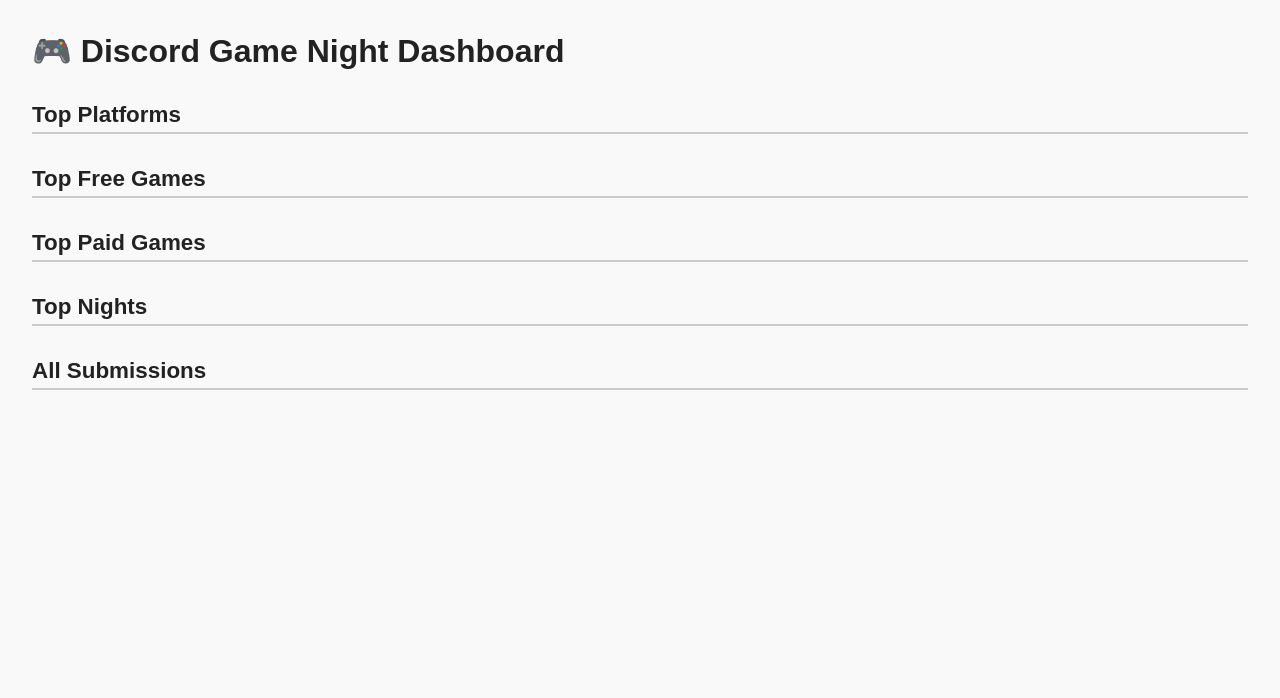
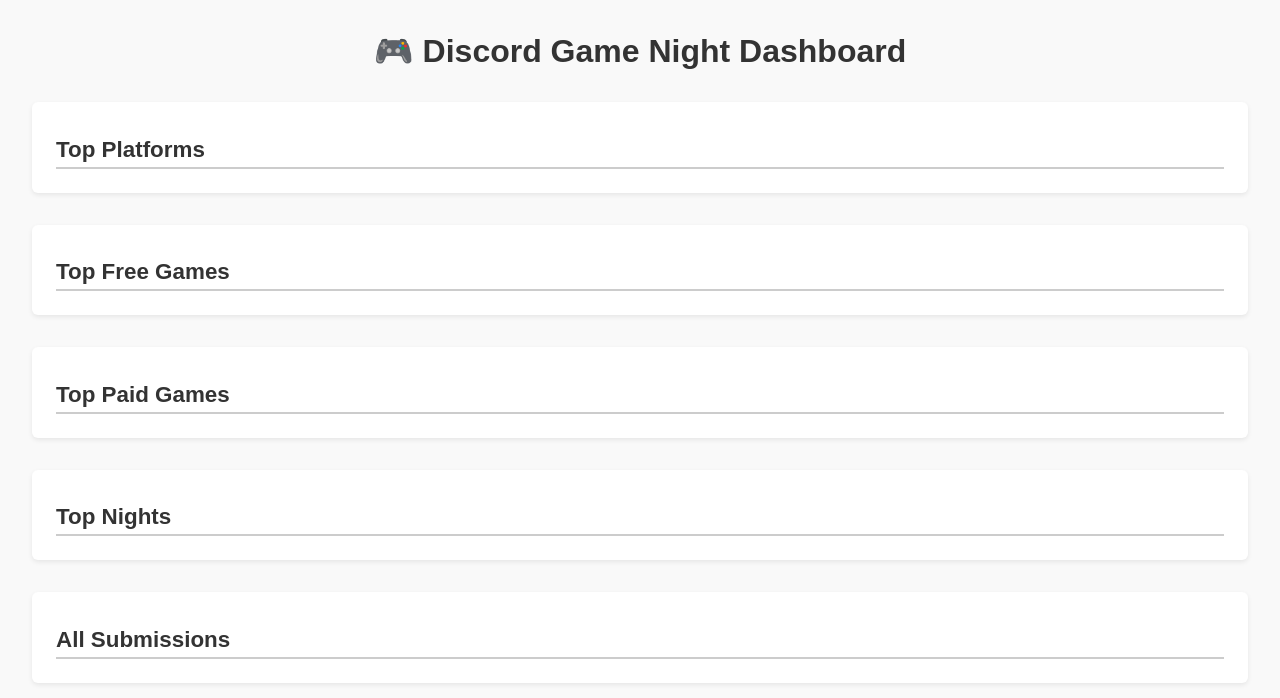
Before and after one commit to SkellyRen/Discord-Game-Night, a website: page dashboard.html in a window 1280 px wide. Drawn offline with Linux system fonts and the light colour scheme; no server answers.

Commit message:
Update dashboard.html

```diff
--- a/dashboard.html
+++ b/dashboard.html
@@ -12,39 +12,47 @@
       color: #333;
     }
 
-    h1, h2 {
-      color: #222;
-    }
-
     h1 {
       font-size: 2rem;
-      margin-bottom: 1rem;
+      margin-bottom: 2rem;
+      text-align: center;
     }
 
     h2 {
-      margin-top: 2rem;
       font-size: 1.4rem;
+      margin-bottom: 0.5rem;
       border-bottom: 2px solid #ccc;
       padding-bottom: 0.25rem;
+    }
+
+    .card {
+      background-color: #fff;
+      border-radius: 6px;
+      box-shadow: 0 2px 5px rgba(0,0,0,0.08);
+      padding: 1rem 1.5rem;
+      margin-bottom: 2rem;
     }
 
     ul {
       list-style: none;
       padding: 0;
-      margin: 0.5rem 0 1rem 0;
+      margin: 0.5rem 0 0 0;
     }
 
     ul li {
-      padding: 0.3rem 0;
+      padding: 0.35rem 0;
       border-bottom: 1px solid #eee;
+    }
+
+    .table-container {
+      overflow-x: auto;
     }
 
     table {
       width: 100%;
       border-collapse: collapse;
-      margin-top: 1rem;
+      margin-top: 0.5rem;
       background-color: white;
-      box-shadow: 0 0 5px rgba(0,0,0,0.05);
     }
 
     th, td {
@@ -55,11 +63,14 @@
 
     th {
       background-color: #f0f0f0;
-      font-weight: bold;
+    }
+
+    tr:nth-child(even) {
+      background-color: #f9f9f9;
     }
 
     tr:hover {
-      background-color: #f5f5f5;
+      background-color: #f1f1f1;
     }
 
     @media (max-width: 768px) {
@@ -77,25 +88,33 @@
 <body>
   <h1>🎮 Discord Game Night Dashboard</h1>
 
-  <div id="stats">
+  <div class="card">
     <h2>Top Platforms</h2>
     <ul id="topPlatforms"></ul>
+  </div>
 
+  <div class="card">
     <h2>Top Free Games</h2>
     <ul id="topFreeGames"></ul>
+  </div>
 
+  <div class="card">
     <h2>Top Paid Games</h2>
     <ul id="topPaidGames"></ul>
+  </div>
 
+  <div class="card">
     <h2>Top Nights</h2>
     <ul id="topNights"></ul>
   </div>
 
-  <h2>All Submissions</h2>
-  <table id="submissionsTable">
-    <thead></thead>
-    <tbody></tbody>
-  </table>
+  <div class="card table-container">
+    <h2>All Submissions</h2>
+    <table id="submissionsTable">
+      <thead></thead>
+      <tbody></tbody>
+    </table>
+  </div>
 
   <script>
     async function fetchData() {
```
